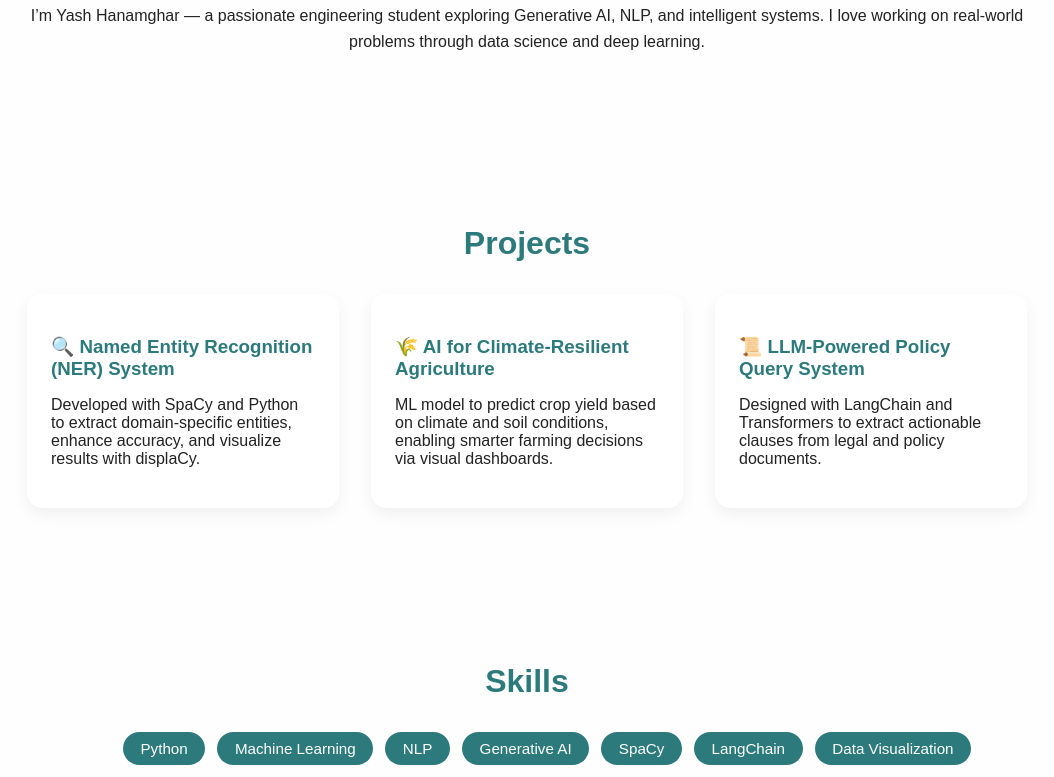
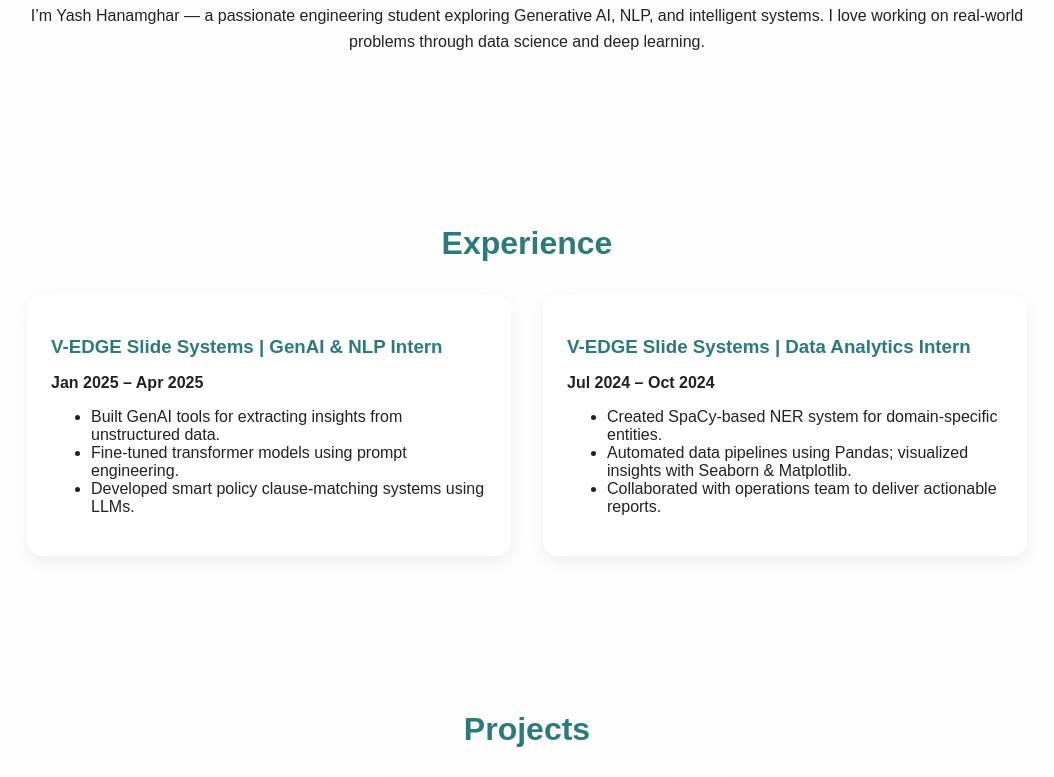
Before and after one commit to yashhanamghar/yash-portfolio, a plain HTML site: page index.html in a window 1280 px wide. Shown: the part 680-1457 px from the top of the page, without its empty margins (113-1167 px from the left). Drawn offline with nearby package versions, Linux system fonts and the light colour scheme.

Commit message:
Update index.html

```diff
--- a/index.html
+++ b/index.html
@@ -1,4 +1,3 @@
-
 <!DOCTYPE html>
 <html lang="en">
 <head>
@@ -15,6 +14,7 @@
   <h1>Yash H.</h1>
   <ul>
     <li><a href="#about">About</a></li>
+    <li><a href="#experience">Experience</a></li>
     <li><a href="#projects">Projects</a></li>
     <li><a href="#skills">Skills</a></li>
     <li><a href="#contact">Contact</a></li>
@@ -29,6 +29,30 @@
 <section id="about" data-aos="fade-up">
   <h2>About Me</h2>
   <p>I’m Yash Hanamghar — a passionate engineering student exploring Generative AI, NLP, and intelligent systems. I love working on real-world problems through data science and deep learning.</p>
+</section>
+
+<section id="experience" data-aos="fade-up">
+  <h2>Experience</h2>
+  <div class="project-cards">
+    <div class="card">
+      <h3>V-EDGE Slide Systems | GenAI & NLP Intern</h3>
+      <p><strong>Jan 2025 – Apr 2025</strong></p>
+      <ul>
+        <li>Built GenAI tools for extracting insights from unstructured data.</li>
+        <li>Fine-tuned transformer models using prompt engineering.</li>
+        <li>Developed smart policy clause-matching systems using LLMs.</li>
+      </ul>
+    </div>
+    <div class="card">
+      <h3>V-EDGE Slide Systems | Data Analytics Intern</h3>
+      <p><strong>Jul 2024 – Oct 2024</strong></p>
+      <ul>
+        <li>Created SpaCy-based NER system for domain-specific entities.</li>
+        <li>Automated data pipelines using Pandas; visualized insights with Seaborn & Matplotlib.</li>
+        <li>Collaborated with operations team to deliver actionable reports.</li>
+      </ul>
+    </div>
+  </div>
 </section>
 
 <section id="projects" data-aos="fade-up">
```
